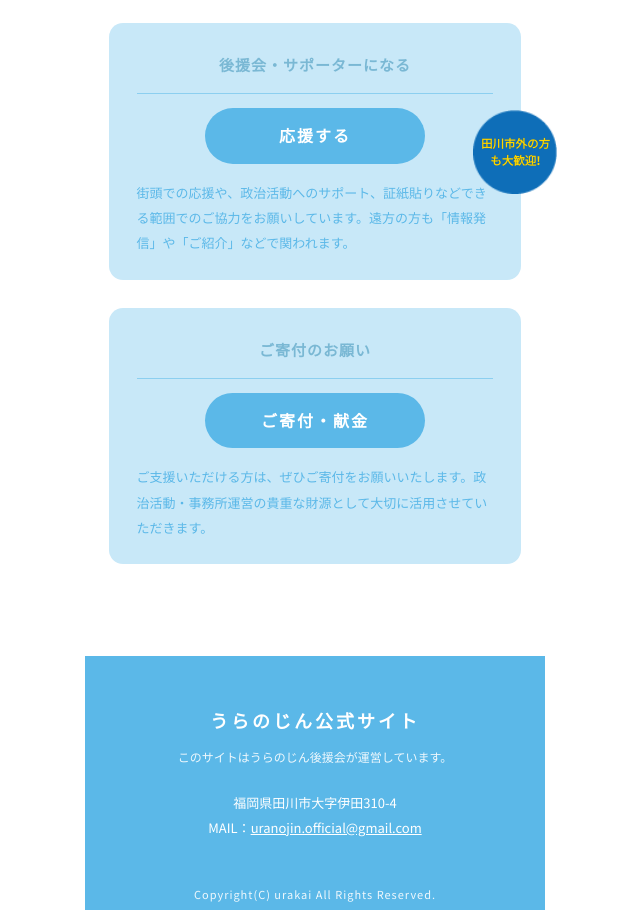
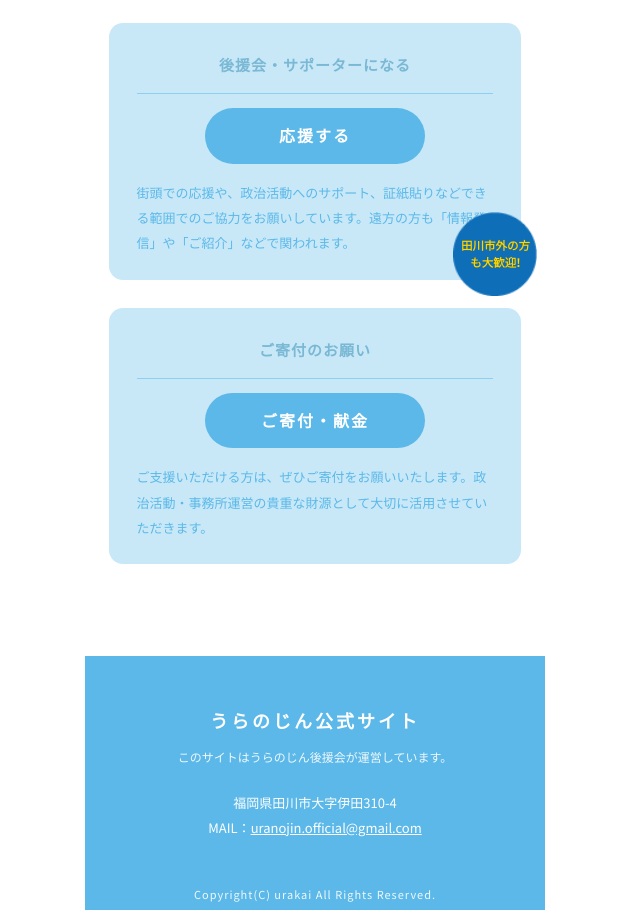
Before and after one commit to hoshizaemonn/uranojin-lp, a plain HTML site: page index.html in a window 1280 px wide. Shown: the part 9874-10784 px from the top of the page, without its empty margins (581-1221 px from the left). Drawn offline with Linux system fonts and the light colour scheme.

Commit message:
田川市外バッジをPC版でも右下に配置

```diff
--- a/index.html
+++ b/index.html
@@ -745,7 +745,7 @@
       .support-inner { max-width: 480px; }
       .support-lead { font-size: 17px; }
       .support-card { padding: 28px 28px 24px; overflow: visible; }
-      .support-card-badge { right: -36px; bottom: 50%; transform: translateY(50%); }
+      .support-card-badge { right: -16px; bottom: -16px; transform: none; }
 
       .footer { padding: 48px 24px 24px; }
       .footer-inner { max-width: 580px; text-align: center; }
```
